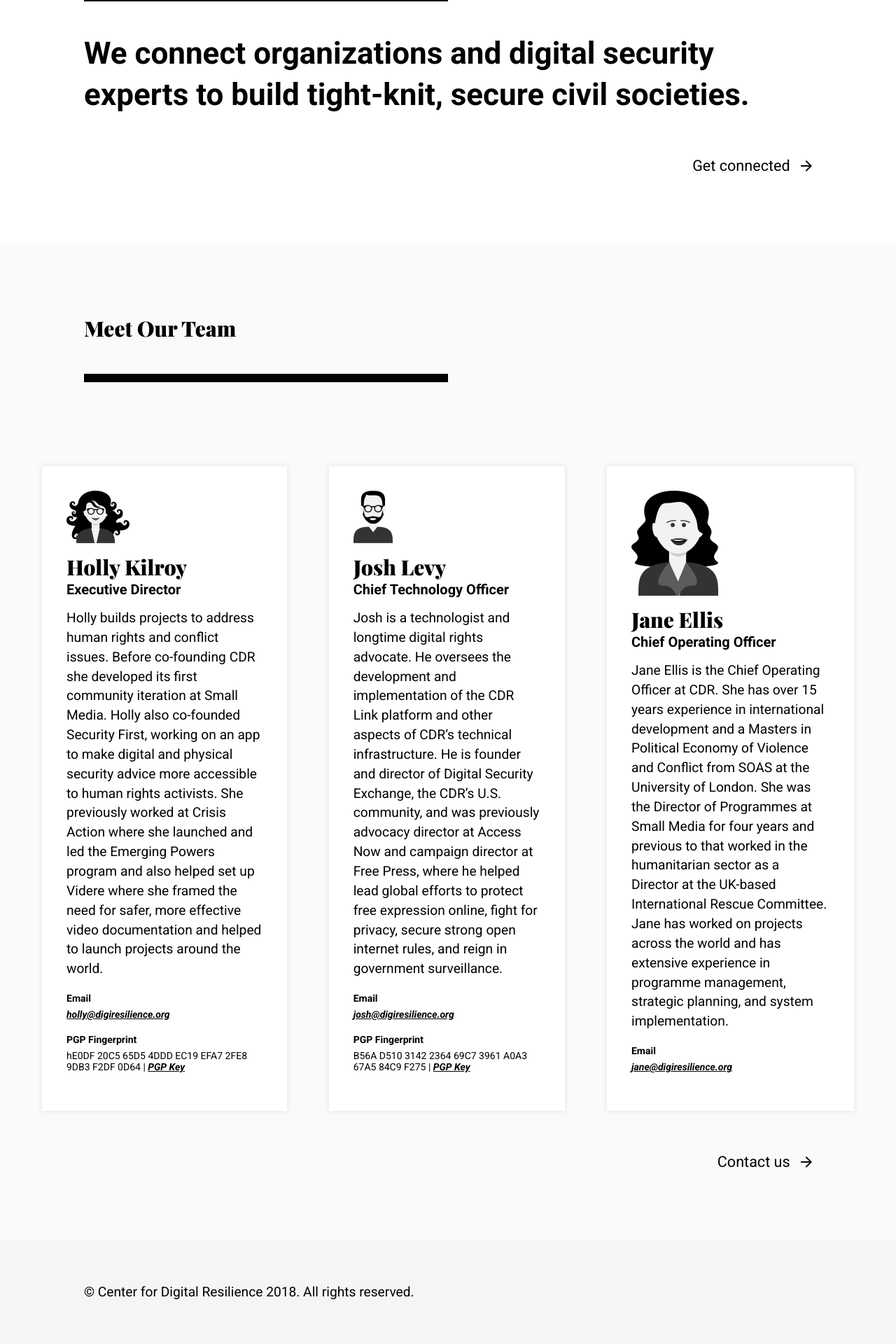
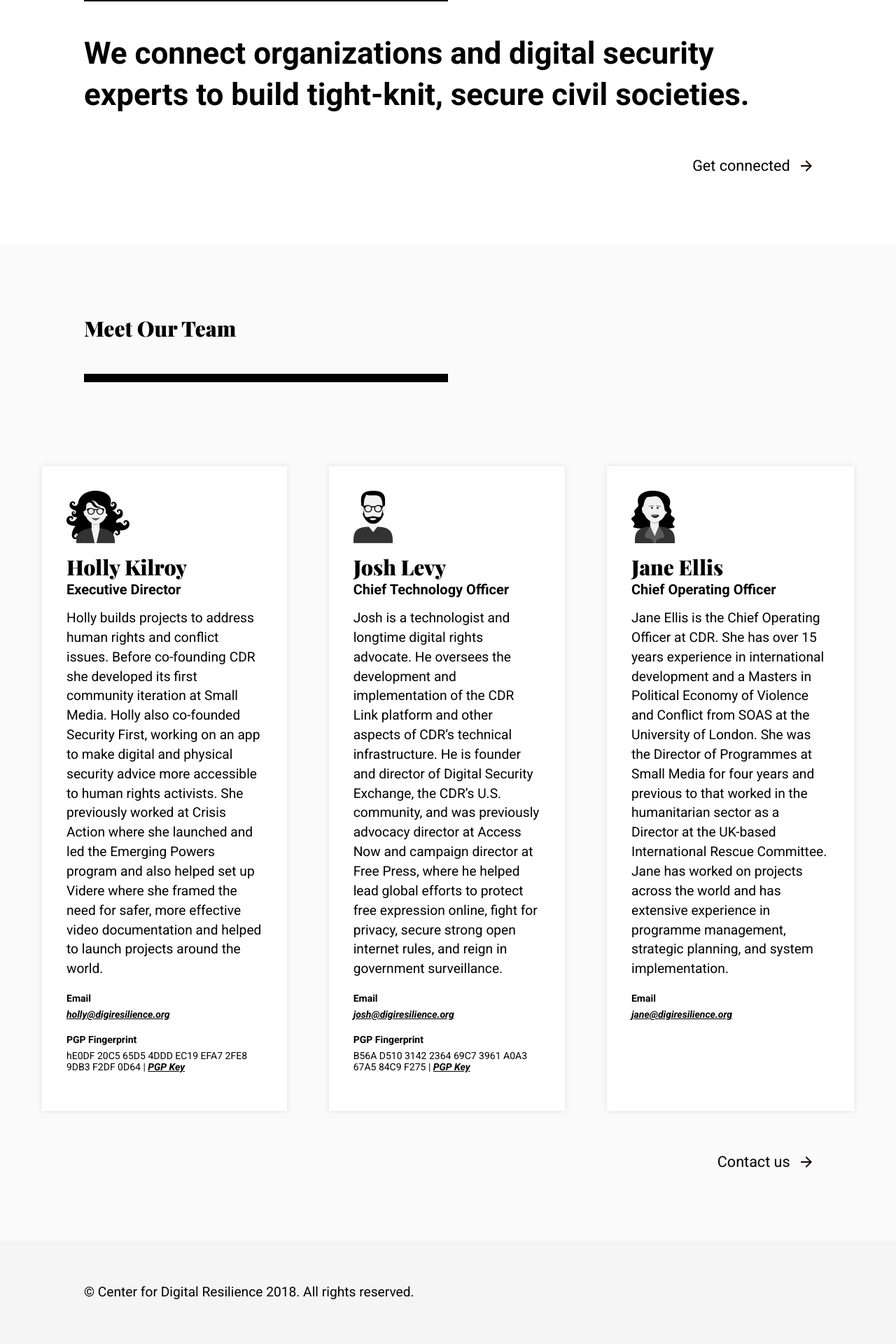
Before and after one commit to redaranj/landing, a Jekyll site: the page built from index.md, in a window 1280 px wide. Shown: the part 1095-3015 px from the top of the page at 70% size. Built offline with Jekyll 4.4.1, drawn with Linux system fonts in a browser that asks for light colours.

Commit message:
staff updates

```diff
--- a/index.md
+++ b/index.md
@@ -99,8 +99,8 @@ layout: default
 							<div class="profile--image">
 								<img alt="Portrait Illustration of Jane Ellis"
 									src="assets/images/portrait-jane-62w.png"
-									srcset="assets/images/portrait-jane-124w.png"
-									sizes="(max-width: 800px) 41px, 56px"
+									srcset="assets/images/portrait-jane-124w.png 124w"
+									sizes="(max-width: 800px) 41px, 62px"
 								/>
 							</div>
 
```
